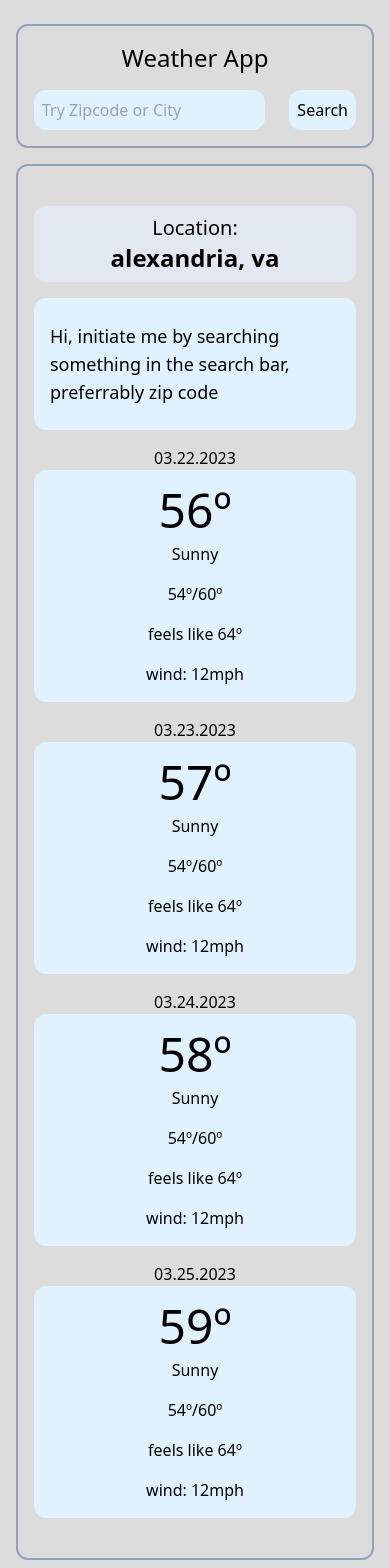
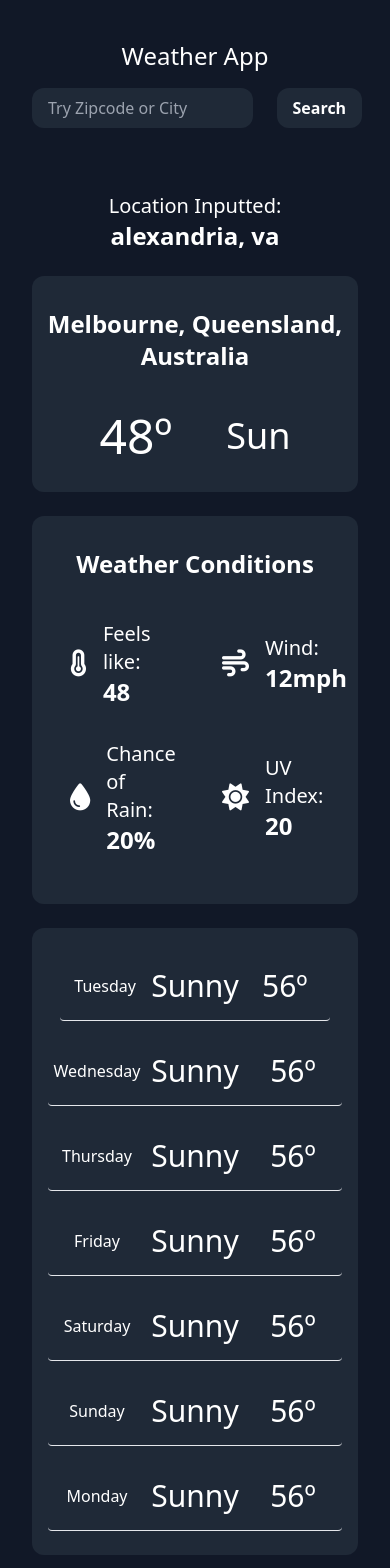
Before and after one commit to Stevenalp18/weather-app, a React (Vite) app: page / in a window 390 px wide. Shown: the top 1568 px of the page. Built offline with nearby package versions, Linux system fonts and the light colour scheme; no server answers.

Commit message:
added onkeypress for enter button so redux implements it and no button has to be clicked, will leave button for mobile, also redesigned web app

```diff
--- a/index.html
+++ b/index.html
@@ -1,10 +1,13 @@
-<!doctype html>
+<!DOCTYPE html>
 <html lang="en">
   <head>
     <meta charset="UTF-8" />
     <link rel="icon" type="image/svg+xml" href="/vite.svg" />
     <meta name="viewport" content="width=device-width, initial-scale=1.0" />
-    <script src="https://kit.fontawesome.com/a1ba06ba25.js" crossorigin="anonymous"></script>
+    <script
+      src="https://kit.fontawesome.com/a1ba06ba25.js"
+      crossorigin="anonymous"
+    ></script>
     <title>Weather App</title>
   </head>
   <body>
--- a/src/components/CurrentWeatherCard.jsx
+++ b/src/components/CurrentWeatherCard.jsx
@@ -24,8 +24,7 @@ const CurrentWeatherCard = () => {
         setLoading(false);
       }
     };
-    console.log(data);
-    fecthApi(location);
+    // fecthApi(location);
   }, [location]);
 
   if (loading) {
@@ -44,7 +43,7 @@ const CurrentWeatherCard = () => {
       let date = new Date(localtime);
 
       return (
-        <div className="text-center bg-sky-100 m-auto text-center">
+        <div className="text-center border-2 m-auto text-center">
           <div className="text-center text-md mb-2 -mt-1">
             {date.toLocaleDateString("en-US")}
           </div>
@@ -71,11 +70,57 @@ const CurrentWeatherCard = () => {
   }
 
   return (
-    <div className="text-lg mb-4 bg-sky-100 px-4 py-6 rounded-xl">
+    <div className="text-lg mb-4 w-full">
       <div>
-        {!data
+        {/* {!data
           ? "Hi, initiate me by searching something in the search bar, preferrably zip code"
-          : cardOutput()}
+          : cardOutput()} */}
+
+        <div className="flex flex-col gap-6 text-center">
+          <div className="flex flex-col justify-center lg:my-auto py-8 rounded-xl bg-gray-800">
+            <div className="text-2xl font-semibold mb-10">
+              Melbourne, Queensland,
+              <br />
+              Australia
+            </div>
+            <div className="flex justify-evenly w-11/12 m-auto">
+              <div className="text-5xl my-auto">48º</div>
+              <div className="text-4xl my-auto">Sun</div>
+            </div>
+          </div>
+          <div className="rounded-xl bg-gray-800 px-4 py-8">
+            <div className="text-2xl font-semibold mb-10">
+              Weather Conditions
+            </div>
+            <div className="flex flex-wrap gap-8 justify-evenly pb-4">
+              <div className="w-1/3 flex gap-4 justify-start">
+                <i class="fa-solid fa-temperature-three-quarters fa-xl my-auto" />
+                <div className="my-auto text-xl text-left">
+                  Feels like: <span className="text-2xl font-semibold">48</span>
+                </div>
+              </div>
+              <div className="w-1/3 flex gap-4 justify-start">
+                <i class="fa-solid fa-wind fa-xl my-auto"></i>
+                <div className="my-auto text-xl text-left">
+                  Wind: <span className="text-2xl font-semibold">12mph</span>
+                </div>
+              </div>
+              <div className="w-1/3 flex gap-4 justify-start">
+                <i class="fa-solid fa-droplet fa-xl my-auto"></i>
+                <div className="my-auto text-xl text-left">
+                  Chance of Rain:{" "}
+                  <span className="text-2xl font-semibold">20%</span>
+                </div>
+              </div>
+              <div className="w-1/3 flex gap-4 justify-start">
+                <i class="fa-solid fa-sun fa-xl my-auto" />
+                <div className="my-auto text-xl text-left">
+                  UV Index: <span className="text-2xl font-semibold">20</span>
+                </div>
+              </div>
+            </div>
+          </div>
+        </div>
       </div>
     </div>
   );
--- a/src/components/DisplayBody.jsx
+++ b/src/components/DisplayBody.jsx
@@ -5,30 +5,57 @@ import CurrentWeatherCard from "./CurrentWeatherCard";
 const DisplayBody = () => {
   const location = useSelector((state) => state.location.value);
   return (
-    <div className="border-2 border-slate-400 my-auto lg:w-2/3 rounded-xl px-4 py-10 mt-4 mx-4 lg:mx-auto">
+    <div className="my-auto lg:w-2/3 rounded-xl px-4 py-10 mx-4 lg:mx-auto">
       {/* <ReduxSample /> */}
 
-      <div className="m-auto text-center bg-slate-200 mb-4 text-2xl font-bold rounded-xl py-2">
-        <div className="text-xl font-normal">Location:</div>
+      <div className="m-auto text-center mb-4 text-2xl font-bold rounded-xl py-2">
+        <div className="text-xl font-normal">Location Inputted:</div>
         {location}
       </div>
-      <CurrentWeatherCard />
-      <div className="flex flex-wrap md:flex-nowrap gap-4 justify-center">
-        <div className="lg:w-1/4 rounded w-full text-center">
-          <div>03.22.2023</div>
-          <div className="bg-sky-100 rounded-xl p-4">
-            <div className="text-5xl">56º</div>
-            <div className="my-2">Sunny</div>
-            <div className="flex flex-col gap-4 mt-4">
-              <div>54º/60º</div>
-              <div>feels like 64º</div>
-              <div>wind: 12mph</div>
-            </div>
+      <div className="flex flex-col lg:flex-row gap-2 lg:gap-8 lg:justify-around">
+        <CurrentWeatherCard />
+        <div className="flex flex-col gap-4 bg-gray-800 rounded-xl px-4 py-6 w-full">
+          <div className="border-b-[1px] rounded text-center flex justify-between my-auto py-4 w-11/12 m-auto">
+            <div className="my-auto w-1/3">Tuesday</div>
+            <div className="my-2 my-auto text-3xl text-center w-1/3">Sunny</div>
+            <div className="text-3xl my-auto w-1/3">56º</div>
+          </div>
+          <div className="border-b-[1px] rounded w-full text-center flex justify-between my-auto py-4 w-11/12 m-auto">
+            <div className="my-auto w-1/3">Wednesday</div>
+            <div className="my-2 my-auto text-3xl w-1/3 ">Sunny</div>
+            <div className="text-3xl my-auto w-1/3">56º</div>
+          </div>
+          <div className="border-b-[1px] rounded w-full text-center flex justify-between my-auto py-4 w-11/12 m-auto">
+            <div className="my-auto w-1/3">Thursday</div>
+            <div className="my-2 my-auto text-3xl w-1/3 ">Sunny</div>
+            <div className="text-3xl my-auto w-1/3">56º</div>
+          </div>
+          <div className="border-b-[1px] rounded w-full text-center flex justify-between my-auto py-4 w-11/12 m-auto">
+            <div className="my-auto w-1/3">Friday</div>
+            <div className="my-2 my-auto text-3xl w-1/3">Sunny</div>
+            <div className="text-3xl my-auto w-1/3">56º</div>
+          </div>
+          <div className="border-b-[1px] rounded w-full text-center flex justify-between my-auto py-4 w-11/12 m-auto">
+            <div className="my-auto w-1/3">Saturday</div>
+            <div className="my-2 my-auto text-3xl w-1/3">Sunny</div>
+            <div className="text-3xl my-auto w-1/3">56º</div>
+          </div>
+          <div className="border-b-[1px] rounded w-full text-center flex justify-between my-auto py-4 w-11/12 m-auto">
+            <div className="my-auto w-1/3">Sunday</div>
+            <div className="my-2 my-auto text-3xl w-1/3">Sunny</div>
+            <div className="text-3xl my-auto w-1/3">56º</div>
+          </div>
+          <div className="border-b-[1px] rounded w-full text-center flex justify-between my-auto py-4 w-11/12 m-auto">
+            <div className="my-auto w-1/3">Monday</div>
+            <div className="my-2 my-auto text-3xl w-1/3">Sunny</div>
+            <div className="text-3xl my-auto w-1/3">56º</div>
           </div>
         </div>
+        {/* Currently working on model for forecast */}
+        {/* <div className="md:w-[1px] md:h-[128px] h-[1px] w-96 border-[.5px] my-auto border"></div>
         <div className="lg:w-1/4 rounded w-full text-center">
           <div>03.23.2023</div>
-          <div className="bg-sky-100 rounded-xl p-4">
+          <div className="p-4">
             <div className=" text-5xl ">57º</div>
             <div className="my-2">Sunny</div>
             <div className=" flex flex-col gap-4 mt-4">
@@ -38,9 +65,10 @@ const DisplayBody = () => {
             </div>
           </div>
         </div>
+        <div className="w-[1px] border-[.5px] h-[128px] my-auto border"></div>
         <div className="lg:w-1/4 rounded w-full text-center">
           <div>03.24.2023</div>
-          <div className="bg-sky-100 rounded-xl p-4">
+          <div className="p-4">
             <div className=" text-5xl ">58º</div>
             <div className="my-2">Sunny</div>
             <div className=" flex flex-col gap-4 mt-4">
@@ -50,9 +78,10 @@ const DisplayBody = () => {
             </div>
           </div>
         </div>
-        <div className="lg:w-1/4 rounded w-full text-center">
+        <div className="w-[1px] border-[.5px] h-[128px] my-auto border"></div>
+        <div className="lg:w-1/4 w-full text-center">
           <div>03.25.2023</div>
-          <div className="bg-sky-100 rounded-xl p-4">
+          <div className="p-4">
             <div className=" text-5xl ">59º</div>
             <div className="my-2">Sunny</div>
             <div className=" flex flex-col gap-4 mt-4">
@@ -61,7 +90,7 @@ const DisplayBody = () => {
               <div>wind: 12mph</div>
             </div>
           </div>
-        </div>
+  </div> */}
       </div>
     </div>
   );
--- a/src/components/Header.jsx
+++ b/src/components/Header.jsx
@@ -3,7 +3,7 @@ import SearchBar from "./SearchBar";
 const Header = () => {
   return (
     <>
-      <div className="border-2 border-slate-400 lg:w-2/3 rounded-xl p-4 mt-6 mx-4 lg:mx-auto flex flex-col lg:flex-row gap-4 lg:gap-0 justify-between text-center">
+      <div className=" lg:w-2/3 rounded-xl p-4 mt-6 mx-4 lg:mx-auto flex flex-col lg:flex-row gap-4 lg:gap-0 justify-between text-center">
         <div className="my-auto text-2xl text-center lg:text-left">
           Weather App
         </div>
--- a/src/components/SearchBar.jsx
+++ b/src/components/SearchBar.jsx
@@ -14,12 +14,17 @@ const SearchBar = () => {
           <input
             ref={locationInput}
             placeholder="Try Zipcode or City"
-            className="p-2 rounded-xl bg-sky-100 w-full "
+            className="py-2 px-4 rounded-xl bg-gray-800 w-full "
+            onKeyUp={(e) => {
+              if (e.key === "Enter") {
+                dispatch(updateLocation(locationInput.current.value));
+              }
+            }}
           />
         </div>
         <div className="w-3/12 md:w-2/12">
           <button
-            className="bg-sky-100 p-2 rounded-xl"
+            className="bg-gray-800 py-2 px-4 rounded-xl font-semibold"
             onClick={() => {
               dispatch(updateLocation(locationInput.current.value));
             }}
--- a/src/index.css
+++ b/src/index.css
@@ -3,5 +3,6 @@
 @tailwind utilities;
 
 body {
-  background: gainsboro;
+  background: #111827;
+  color: white;
 }
```
